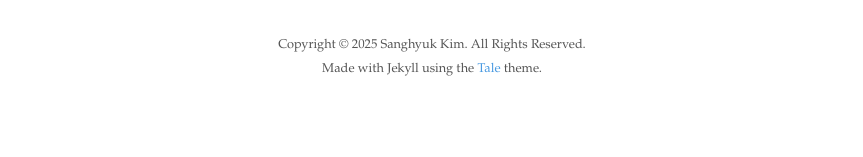
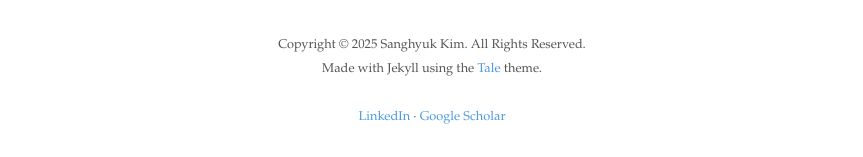
Before and after one commit to kim-sanghyuk/kim-sanghyuk.github.io, a Jekyll site: the page built from index.html, in a window 1280 px wide. Shown: the part 1535-1692 px from the top of the page, without its empty margins (208-1071 px from the left). Built offline with Jekyll 4.4.1, drawn with Linux system fonts in a browser that asks for light colours; the list of posts is cut into pages by our own code; before the commit the page ends 1647 px from its top, so only the background shows below that.

Commit message:
Update footer.html

```diff
--- a/_includes/footer.html
+++ b/_includes/footer.html
@@ -1,6 +1,29 @@
 <footer>
   <span>
-    Copyright &copy; <time datetime="{{ site.time }}">{{ site.time | date: '%Y' }}</time> {{ site.author.name }}. All Rights Reserved.<br>
-    Made with Jekyll using the <a href="https://github.com/chesterhow/tale/">Tale</a> theme.
+    Copyright &copy;
+    <time datetime="{{ site.time }}">{{ site.time | date: '%Y' }}</time> {{
+    site.author.name }}. All Rights Reserved.<br />
+    Made with Jekyll using the
+    <a href="https://github.com/chesterhow/tale/">Tale</a> theme.
+  </span>
+
+  <br /><br />
+
+  <span>
+    <a
+      href="https://www.linkedin.com/in/kim-sanghyuk/"
+      target="_blank"
+      rel="noopener noreferrer"
+    >
+      LinkedIn
+    </a>
+    ·
+    <a
+      href="https://scholar.google.com/citations?user=RpcCyLQAAAAJ&hl=en"
+      target="_blank"
+      rel="noopener noreferrer"
+    >
+      Google Scholar
+    </a>
   </span>
 </footer>
```
